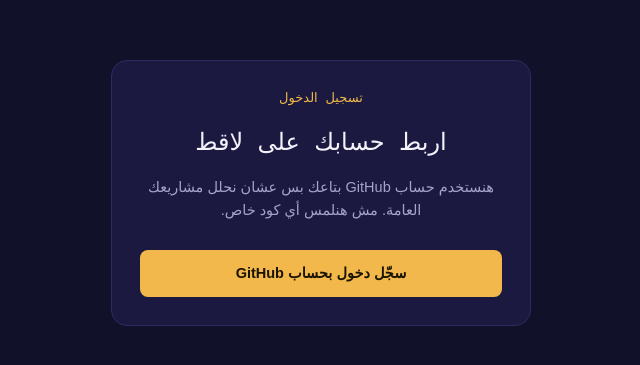
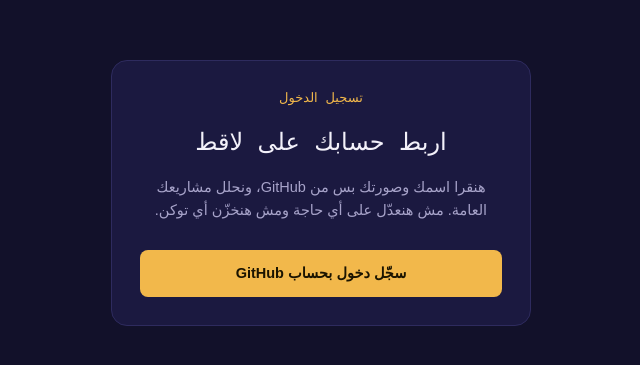
Before and after one commit to Ahmedshegazy2005/laaqit-app, a Next.js app: page /login in a window 1280 px wide. Shown: the part 207-572 px from the top of the page, without its empty margins (412-1052 px from the left). Built offline with nearby package versions, Linux system fonts and the light colour scheme; no server answers.

Commit message:
Update page.js

```diff
--- a/app/login/page.js
+++ b/app/login/page.js
@@ -12,7 +12,7 @@
       provider: "github",
       options: {
         redirectTo,
-        scopes: "read:user public_repo",
+        scopes: "read:user",
       },
     });
   }
@@ -27,7 +27,7 @@
           اربط حسابك على لاقط
         </h1>
         <p style={{ color: "var(--ink-soft)", fontSize: 14.5, marginBottom: 28 }}>
-          هنستخدم حساب GitHub بتاعك بس عشان نحلل مشاريعك العامة. مش هنلمس أي كود خاص.
+          هنقرا اسمك وصورتك بس من GitHub، ونحلل مشاريعك العامة. مش هنعدّل على أي حاجة ومش هنخزّن أي توكن.
         </p>
         <button onClick={signInWithGitHub} className="btn btn-signal" style={{ width: "100%", justifyContent: "center" }}>
           سجّل دخول بحساب GitHub
```
